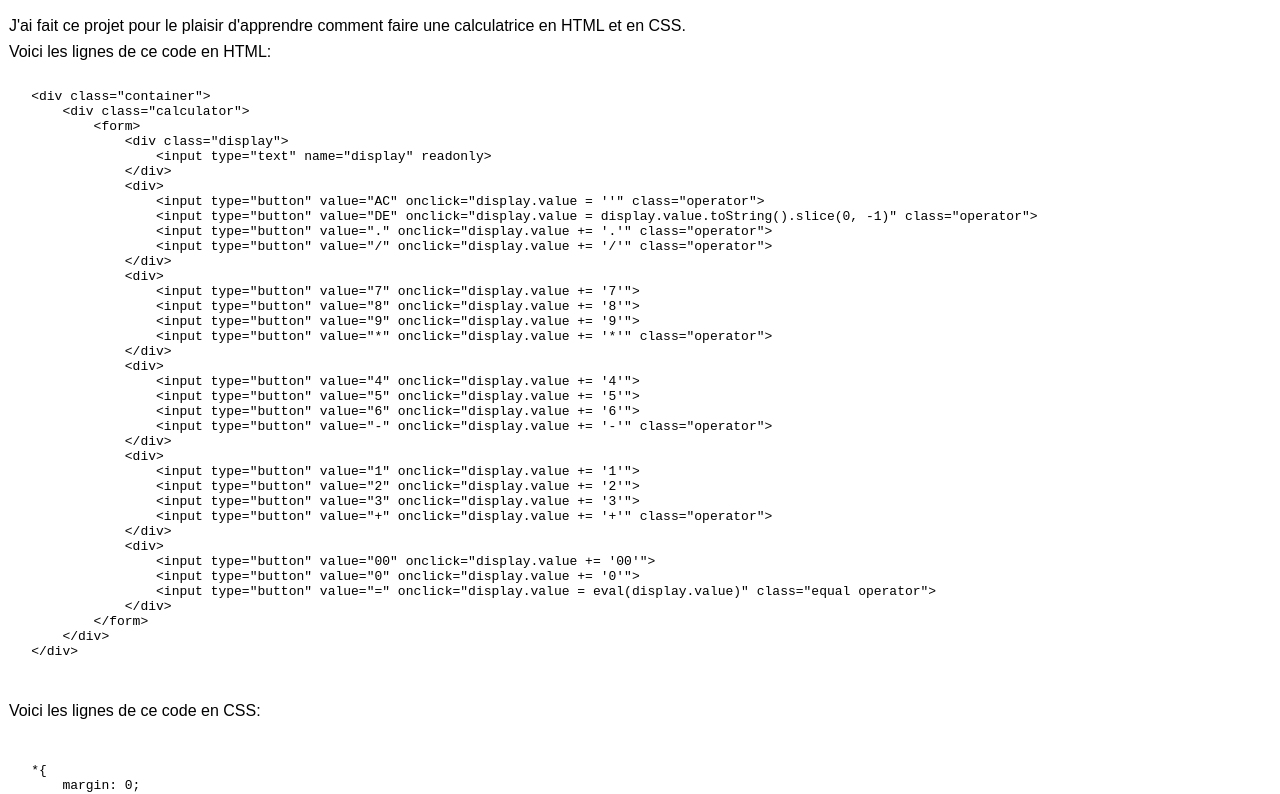
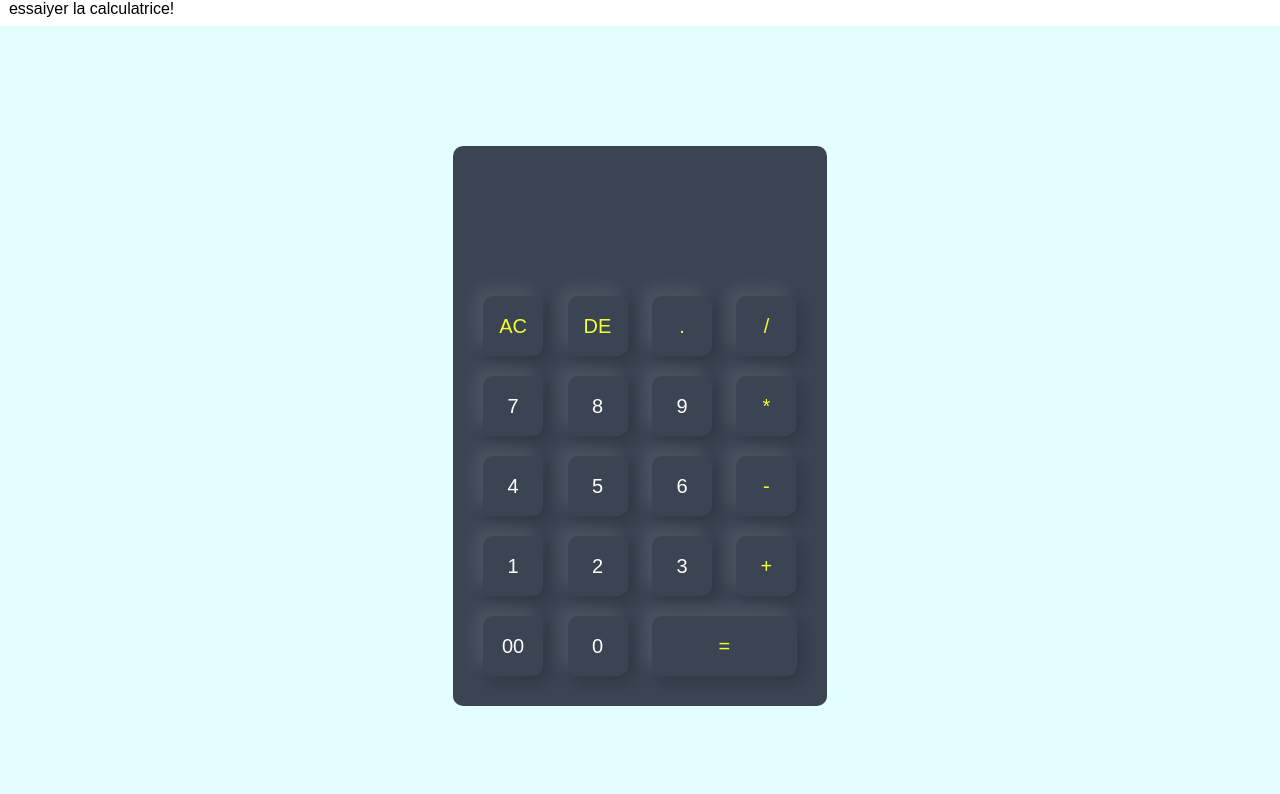
Before and after one commit to mattyes/Basic-HTML-CSS-JS-school-project, a website: page projects/project1/src/page 1.html in a window 1280 px wide. Shown: the part 63-857 px from the top of the page. Drawn offline with Linux system fonts and the light colour scheme.

Commit message:
Project 1 addon

```diff
--- a/projects/project1/src/page 1.html
+++ b/projects/project1/src/page 1.html
@@ -9,6 +9,123 @@
 <body>
     <h1>Projet Calculatrice</h1>
     <p>&nbsp;&nbsp;J'ai fait ce projet pour le plaisir d'apprendre comment faire une calculatrice en HTML et en CSS.</p>
+    <P>&nbsp;&nbsp;essaiyer la calculatrice!</P>
+
+    <!DOCTYPE html>
+<html>
+    <head>
+        <meta name="viewport" content="width=device-width, initial-scale=1.0">
+        <title>calculator</title>
+        <link rel="stylesheet" href="style.css">
+    </head>
+    <body>
+        <div class="container">
+            <div class="calculator">
+                <form>
+                    <div class="display ">
+                        <input type="text" name="display">
+                    </div>
+                    <div>
+                        <input type="button" value="AC" onclick="display.value = '' " class="operator">
+                        <input type="button" value="DE" onclick="display.value = display.value.toString().slice(0,-1) " class="operator">
+                        <input type="button" value="." onclick="display.value += '.' " class="operator">
+                        <input type="button" value="/" onclick="display.value += '/' " class="operator">
+                    </div>
+                    <div>
+                        <input type="button" value="7" onclick="display.value += '7' ">
+                        <input type="button" value="8" onclick="display.value += '8' ">
+                        <input type="button" value="9" onclick="display.value += '9' ">
+                        <input type="button" value="*" onclick="display.value += '*' " class="operator">
+                    </div>
+                    <div>
+                        <input type="button" value="4" onclick="display.value += '4' ">
+                        <input type="button" value="5" onclick="display.value += '5' ">
+                        <input type="button" value="6" onclick="display.value += '6' ">
+                        <input type="button" value="-" onclick="display.value += '-' " class="operator">
+                    </div>
+                    <div>
+                        <input type="button" value="1" onclick="display.value += '1' ">
+                        <input type="button" value="2" onclick="display.value += '2' ">
+                        <input type="button" value="3" onclick="display.value += '3' ">
+                        <input type="button" value="+" onclick="display.value += '+' " class="operator">
+                    </div>
+                    <div>
+                        <input type="button" value="00" onclick="display.value += '00' ">
+                        <input type="button" value="0"  onclick="display.value += '0' ">
+                        <input type="button" value="=" onclick="display.value = eval(display.value)" class="equal operator" >
+
+                    </div>
+                </form>
+            </div>
+        </div>
+    </body>
+    <div class="center">
+        <p>il y a plus de details vers le bas</p>
+        <p>↓</p>
+    </div>
+</html>
+    <style>
+*{
+    margin: 0;
+    padding: 0;
+    font-family: 'poppins', sans-serif;
+    box-sizing: border-box;
+}
+
+.container{
+    width: 100%;
+    height: 100vh;
+    background: #e3fffd;
+    display: flex;
+    align-items: center;
+    justify-content: center;
+}
+
+.calculator{
+    background: #3a4452;
+    padding: 20px;
+    border-radius: 10px;
+}
+
+.calculator form input{
+    border: 0;
+    outline: 0;
+    width: 60px;
+    height: 60px;
+    border-radius: 10px;
+    box-shadow: -8px -8px 15px rgb(255, 255, 255, 0.1),5px 5px 15px rgb(0, 0, 0, 0.2);
+    background: transparent;
+    font-size: 20px;
+    color: #fff;
+    cursor: pointer;
+    margin: 10px;
+}
+
+form .display{
+    display: flex;
+    justify-content: flex-end;
+    margin: 20px 0;
+}
+
+form .display input{
+    text-align: right;
+    flex: 1;
+    font-size: 45px;
+    box-shadow: none;
+}
+
+form input.equal{
+    width: 145px;
+}
+
+form input.operator{
+    color: #f1ff33;
+}
+
+.center {
+  text-align: center;
+}
+    </style>
     <p>&nbsp;&nbsp;Voici les lignes de ce code en HTML:</p>
     <pre>
 <code>
```
